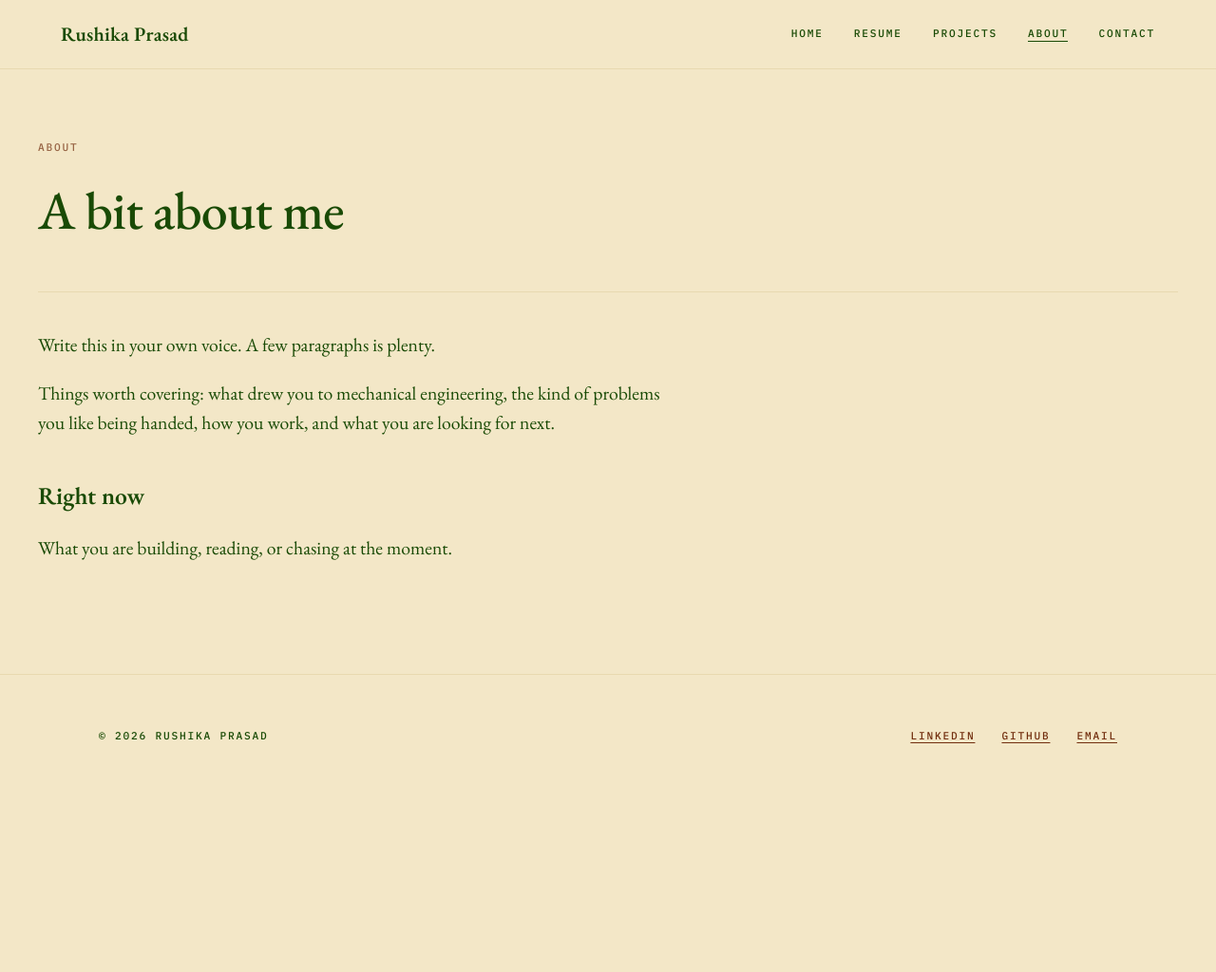
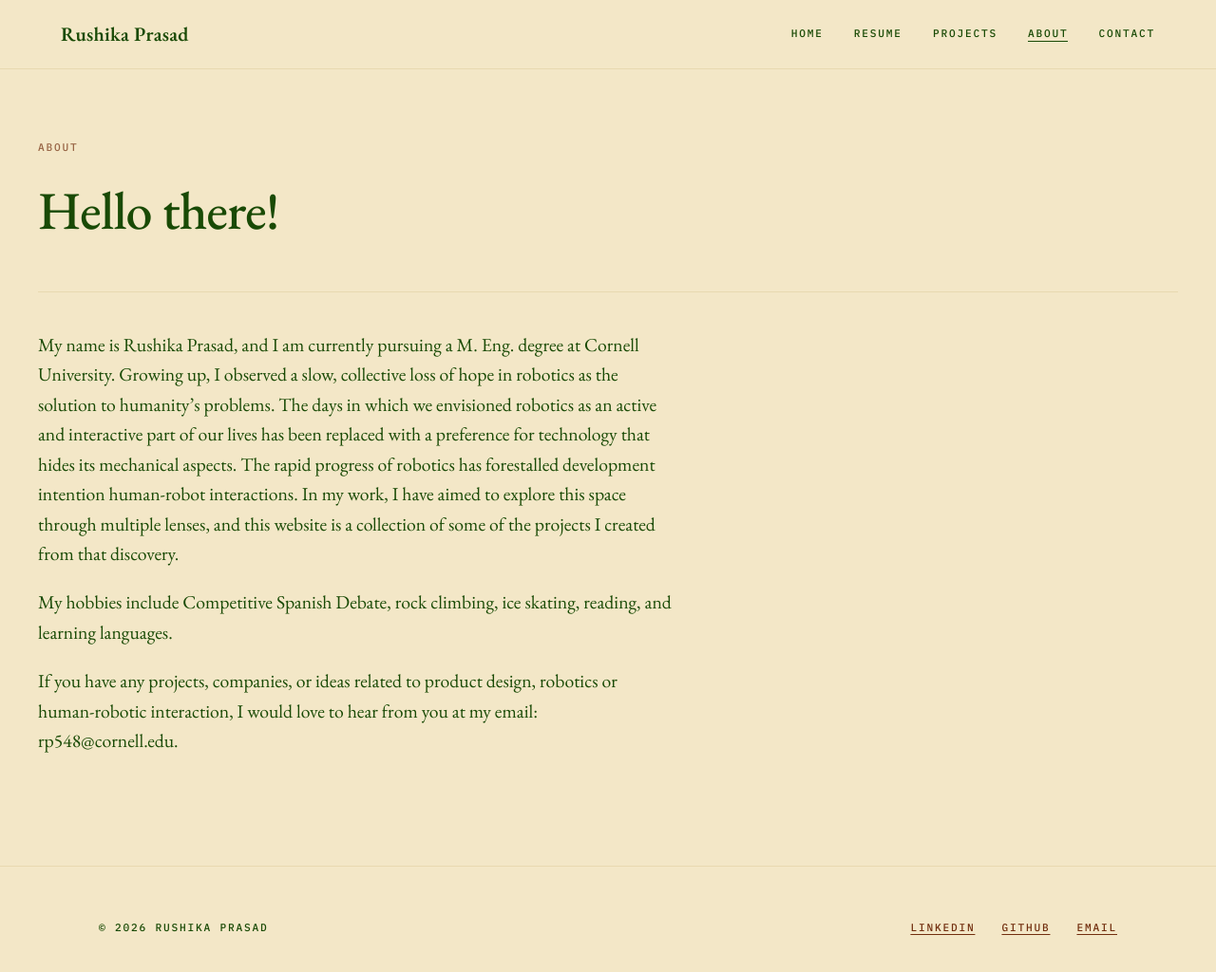
Before and after one commit to starRushi/Rushika, a Jekyll site: the page built from about.md, in a window 1280 px wide and 1043 px high. Shown: the top 1024 px of the window at 95% size. Built offline with Jekyll 4.4.1, drawn with Linux system fonts in a browser that asks for light colours.

Commit message:
Update about.md

```diff
--- a/about.md
+++ b/about.md
@@ -2,15 +2,11 @@
 layout: page
 title: About
 eyebrow: About
-heading: A bit about me
+heading: Hello there!
 permalink: /about/
 ---
+My name is Rushika Prasad, and I am currently pursuing a M. Eng. degree at Cornell University. Growing up, I observed a slow, collective loss of hope in robotics as the solution to humanity's problems. The days in which we envisioned robotics as an active and interactive part of our lives has been replaced with a preference for technology that hides its mechanical aspects. The rapid progress of robotics has forestalled development intention human-robot interactions. In my work, I have aimed to explore this space through multiple lenses, and this website is a collection of some of the projects I created from that discovery.
 
-Write this in your own voice. A few paragraphs is plenty.
+My hobbies include Competitive Spanish Debate, rock climbing, ice skating, reading, and learning languages.
 
-Things worth covering: what drew you to mechanical engineering, the kind of
-problems you like being handed, how you work, and what you are looking for next.
-
-## Right now
-
-What you are building, reading, or chasing at the moment.
+If you have any projects, companies, or ideas related to product design, robotics or human-robotic interaction, I would love to hear from you at my email: rp548@cornell.edu.
```
